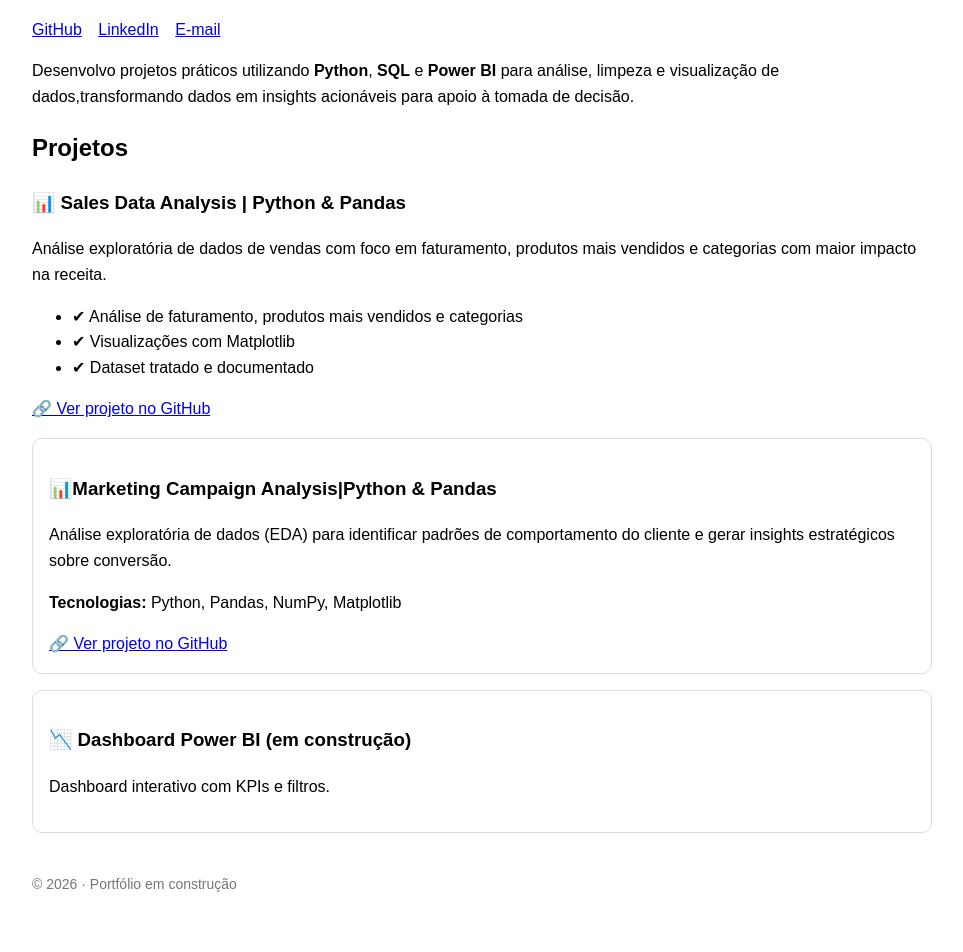
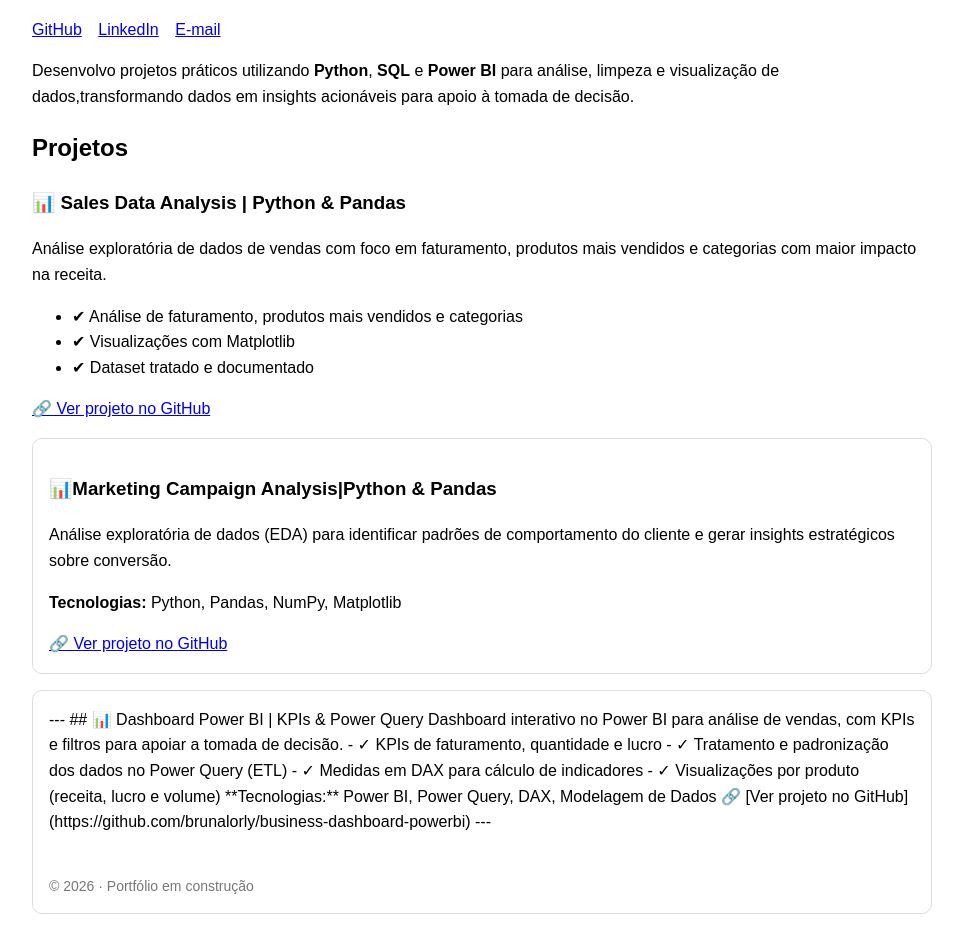
Before and after one commit to brunalorly/brunalorly.github.io, a plain HTML site: page index.html in a window 1280 px wide. Shown: the part 124-1076 px from the top of the page, without its empty margins (158-1121 px from the left). Drawn offline with Linux system fonts and the light colour scheme.

Commit message:
Revise Power BI dashboard description and details
Updated the Power BI dashboard section with project details and technologies used.

```diff
--- a/index.html
+++ b/index.html
@@ -85,12 +85,23 @@
   </a>
 </div>
 
+  <div class="card">
+   ---
 
+## 📊 Dashboard Power BI | KPIs & Power Query
 
-  <div class="card">
-    <h3>📉 Dashboard Power BI (em construção)</h3>
-    <p>Dashboard interativo com KPIs e filtros.</p>
-  </div>
+Dashboard interativo no Power BI para análise de vendas, com KPIs e filtros para apoiar a tomada de decisão.
+
+- ✓ KPIs de faturamento, quantidade e lucro
+- ✓ Tratamento e padronização dos dados no Power Query (ETL)
+- ✓ Medidas em DAX para cálculo de indicadores
+- ✓ Visualizações por produto (receita, lucro e volume)
+
+**Tecnologias:** Power BI, Power Query, DAX, Modelagem de Dados
+🔗 [Ver projeto no GitHub](https://github.com/brunalorly/business-dashboard-powerbi)
+
+---
+
 
   <footer>
     © 2026 · Portfólio em construção
```
